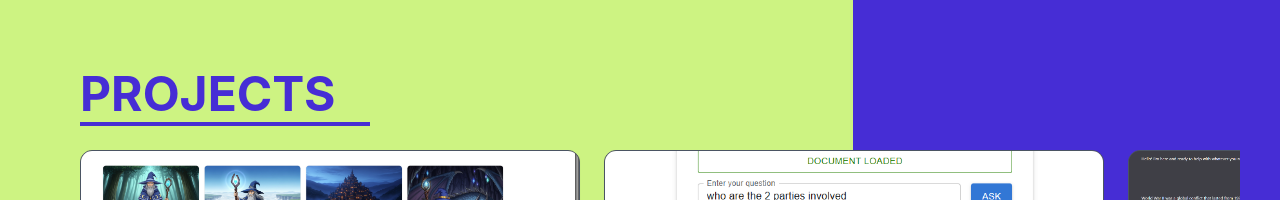
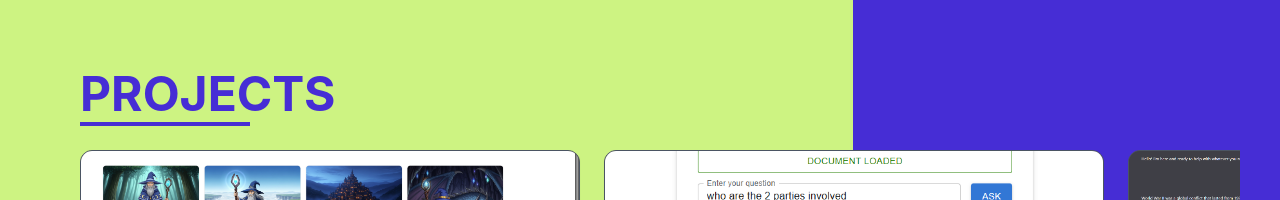
Before and after one commit to zion-pulapakura/Portfolio-Website, a React (Vite) app: page / in a window 1280 px wide. Shown: the part 810-1010 px from the top of the page. Built offline with nearby package versions, Linux system fonts and the light colour scheme.

Commit message:
fixed 'projects' title underline

```diff
--- a/src/pages/ProjectsSection.tsx
+++ b/src/pages/ProjectsSection.tsx
@@ -50,6 +50,7 @@ const ProjectsSection: React.FC = () => {
             "linear-gradient(to right, #cdf382 0%, #cdf382 66.67%, #462dd5 66.67%, #462dd5 100%)",
         }}
       >
+        <div>
           <h2
             className={`text-purple-primary text-5xl font-bold mb-8 relative inline-block ${
               isVisible ? "animate-fade-in-up" : ""
@@ -57,8 +58,9 @@ const ProjectsSection: React.FC = () => {
             style={{ animationDelay: "0.1s", opacity: isVisible ? 1 : 0 }}
           >
             PROJECTS
-          <span className="absolute -bottom-2 left-0 w-1/4 h-1 bg-purple-primary"></span>
+            <span className="absolute -bottom-2 left-0 w-2/3 h-1 bg-purple-primary"></span>
           </h2>
+        </div>
 
         <ProjectsCarousel
           projects={projects}
```
Also changed, not shown: src/components/ProjectsCarousel.tsx (line endings or trailing spaces). Lines whose indentation alone changed are shown as unchanged.
